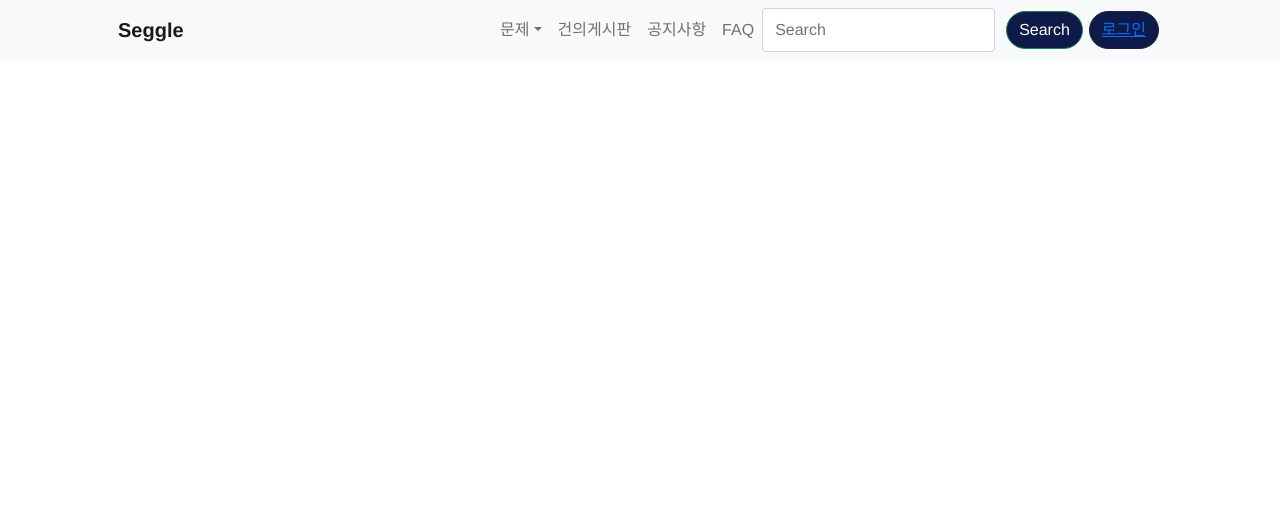
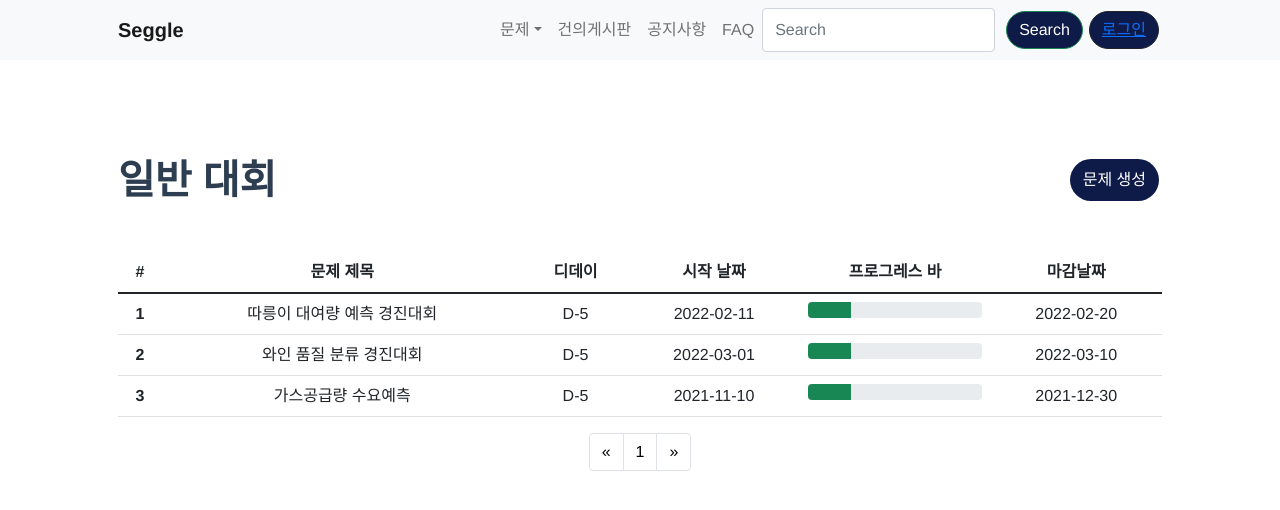
Before and after one commit to seggle/FE, a Vue app: page /problem/general in a window 1280 px wide. Shown: the top 510 px of the page. Built offline with nearby package versions, Linux system fonts and the light colour scheme; what vue3-calendar-heatmap would draw is missing.

Commit message:
Design: 일반대회 리스트 마크업
페이지네이션 추가

```diff
--- /dev/null
+++ b/src/components/Pagination.vue
@@ -0,0 +1,32 @@
+<template>
+  <nav aria-label="Page navigation">
+  <ul class="pagination">
+    <li class="page-item">
+      <a class="page-link" href="#" aria-label="Previous">
+        <span aria-hidden="true">&laquo;</span>
+      </a>
+    </li>
+    <li class="page-item"><a class="page-link" href="#">1</a></li>
+    <li class="page-item">
+      <a class="page-link" href="#" aria-label="Next">
+        <span aria-hidden="true">&raquo;</span>
+      </a>
+    </li>
+  </ul>
+</nav>
+</template>
+
+<script>
+export default {
+
+}
+</script>
+
+<style lang="scss" scoped>
+nav {
+  display: inline-block;
+  a {
+    color: black;
+  }
+}
+</style>
--- a/src/router/index.js
+++ b/src/router/index.js
@@ -16,6 +16,7 @@ import User from '../views/User.vue'
 import FAQ from '../views/FAQ.vue'
 import Announcement from '../views/Announcement.vue'
 
+import GeneralList from '@/views/problem/GeneralList.vue'
 import Problem from '@/views/problem/Problem.vue'
 import CreateProblem from '@/views/problem/CreateProblem.vue'
 
@@ -79,6 +80,10 @@ const routes = [{
   component: ResetPassword
 },
 {
+  path: '/problem/general',
+  component: GeneralList
+},
+{
   path: '/problem/:problemType/:problemID',
   name: 'Problem',
   component: Problem,
--- /dev/null
+++ b/src/views/problem/GeneralList.vue
@@ -0,0 +1,94 @@
+<template>
+<div class="container">
+  <header>
+    <h1 id="title">일반 대회</h1>
+    <button class="btn">문제 생성</button>
+  </header>
+  <table class="table">
+    <thead>
+      <tr>
+        <th scope="col">#</th>
+        <th scope="col">문제 제목</th>
+        <th scope="col">디데이</th>
+        <th scope="col">시작 날짜</th>
+        <th scope="col">프로그레스 바</th>
+        <th scope="col">마감날짜</th>
+      </tr>
+    </thead>
+    <tbody>
+      <tr v-for="problem in problemList" :key="problem">
+        <th scope="row">{{ problem._id }}</th>
+        <td>{{ problem.title }}</td>
+        <td>D-5</td>
+        <td>{{ problem.startTime }}</td>
+        <td>
+          <div class="progress">
+            <div class="progress-bar"
+                :class="this.progress.type"
+                role="progressbar"
+                :style="{ width: this.progress.value + '%' }"
+                :aria-valuenow="this.progress.value"
+                aria-valuemin="0"
+                aria-valuemax="100"></div>
+          </div>
+        </td>
+        <td>{{ problem.endTime }}</td>
+      </tr>
+    </tbody>
+  </table>
+  <Pagination/>
+</div>
+</template>
+
+<script>
+import Pagination from '@/components/Pagination.vue'
+
+export default {
+  name: 'GeneralList',
+  components: {
+    Pagination
+  },
+  data () {
+    return {
+      problemList: [ // api로 받아올 부분
+        {
+          _id: '1',
+          title: '따릉이 대여량 예측 경진대회',
+          startTime: '2022-02-11',
+          endTime: '2022-02-20'
+        },
+        {
+          _id: '2',
+          title: '와인 품질 분류 경진대회',
+          startTime: '2022-03-01',
+          endTime: '2022-03-10'
+        },
+        {
+          _id: '3',
+          title: '가스공급량 수요예측',
+          startTime: '2021-11-10',
+          endTime: '2021-12-30'
+        }
+      ],
+      progress: {
+        value: '25',
+        type: 'bg-success'
+      }
+    }
+  }
+}
+</script>
+
+<style scoped lang="scss">
+.container {
+  padding: 3rem 3rem;
+  header {
+    display: flex;
+    justify-content: space-between;
+    padding: 3rem 0rem;
+    h1 {
+      margin-bottom: 0;
+    }
+  }
+}
+</style>
```
